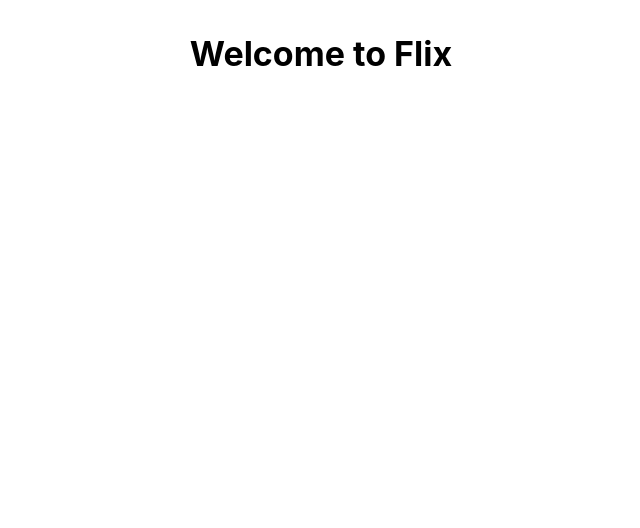
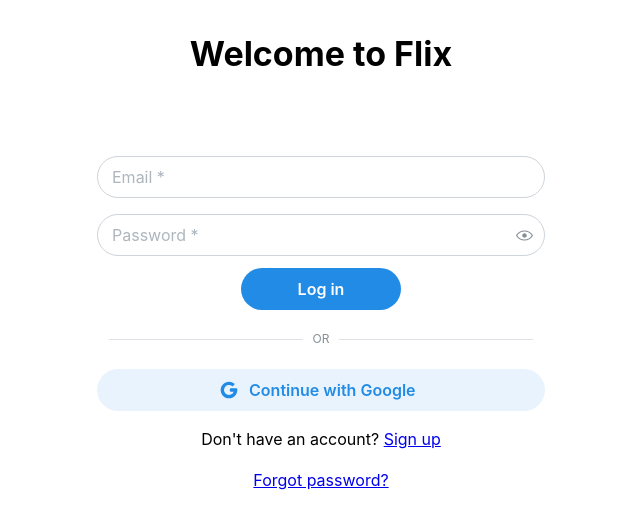
Before and after one commit to mehulbasu/networks-project, a React (Vite) app in the folder networks-frontend/: page / in a window 1280 px wide. Shown: the top 528 px of the page, without its empty margins (319-959 px from the left). Built offline with nearby package versions, Linux system fonts and the light colour scheme.

Commit message:
Added components for auth

```diff
--- a/networks-frontend/index.html
+++ b/networks-frontend/index.html
@@ -3,7 +3,7 @@
   <head>
     <meta charset="UTF-8" />
     <meta name="viewport" content="width=device-width, initial-scale=1.0" />
-    <title>Not Google Photos</title>
+    <title>Flix</title>
   </head>
   <body>
     <div id="root"></div>
--- /dev/null
+++ b/networks-frontend/src/components/Auth/Auth.jsx
@@ -0,0 +1,118 @@
+import { useState } from 'react';
+import { Text, Container } from '@mantine/core';
+import {
+    createUserWithEmailAndPassword,
+    browserLocalPersistence,
+    setPersistence,
+    signInWithEmailAndPassword,
+    sendPasswordResetEmail,
+} from 'firebase/auth';
+import { useForm } from '@mantine/form';
+import { auth } from '../../utils/firebase';
+import ResetEmailForm from './ResetEmailForm';
+import SignupLoginForm from './SignupLoginForm';
+import './Auth.scss';
+
+// TODO: Navigate after auth
+/**
+ * Renders modals with a form for signing up, logging in, or resetting password
+ */
+function Auth() {
+    const [exists, setExists] = useState(true);
+    const [reset, setReset] = useState(false);
+    const [emailSent, setEmailSent] = useState(false);
+    const [authCompleted, setAuthCompleted] = useState(false);
+
+    // Form for email and password signing up or logging in
+    const credentials = useForm({
+        mode: 'uncontrolled',
+        initialValues: {
+            email: '',
+            password: '',
+        },
+
+        validate: {
+            email: (value) => (/^\S+@\S+\.\S+$/.test(value) ? null : 'Invalid email'),
+            password: (value) =>
+                value.length >= 8 ? null : 'Password must be at least 8 characters long',
+        },
+    });
+
+    // Form for email input when resetting password
+    const emailReset = useForm({
+        mode: 'uncontrolled',
+        initialValues: {
+            email: '',
+        },
+
+        validate: {
+            email: (value) => (/^\S+@\S+\.\S+$/.test(value) ? null : 'Invalid email'),
+        },
+    });
+
+    // Using form inputs to sign up or log in
+    const handleAuth = async (email, password) => {
+        try {
+            setAuthCompleted(true);
+            await setPersistence(auth, browserLocalPersistence);
+            await (exists
+                ? signInWithEmailAndPassword(auth, email, password)
+                : createUserWithEmailAndPassword(auth, email, password));
+        } catch (error) {
+            // Setting errors to 'credentials' form fields
+            setAuthCompleted(false);
+            const errorCode = error.code;
+            const errorMessage = error.message;
+            console.log(errorCode, errorMessage);
+            switch (errorCode) {
+                case 'auth/email-already-in-use':
+                    credentials.setFieldError('email', 'Email already in use');
+                    break;
+                case 'auth/invalid-credential':
+                    credentials.setFieldError('password', 'Invalid email or password');
+                    break;
+                default:
+                    window.alert('Something went wrong. Please try again later.');
+            }
+        }
+    };
+
+    // Sending password reset email
+    const handleReset = async (email) => {
+        sendPasswordResetEmail(auth, email)
+            .then(() => {
+                setEmailSent(true);
+            })
+            .catch((error) => {
+                const errorCode = error.code;
+                const errorMessage = error.message;
+                console.log(errorCode, errorMessage);
+            });
+    };
+
+    return (
+        <>
+            <Container className='auth-container'>
+                {reset ? (
+                    <ResetEmailForm
+                        emailSent={emailSent}
+                        emailReset={emailReset}
+                        handleReset={handleReset}
+                    />
+                ) : (
+                    <SignupLoginForm
+                        credentials={credentials}
+                        handleAuth={handleAuth}
+                        exists={exists}
+                        setReset={setReset}
+                        setExists={setExists}
+                        authCompleted={authCompleted}
+                        setAuthCompleted={setAuthCompleted}
+                    />
+                )}
+            </Container>
+        </>
+    );
+}
+
+export default Auth;
--- /dev/null
+++ b/networks-frontend/src/components/Auth/Auth.scss
@@ -0,0 +1,8 @@
+.auth-button {
+    min-width: 10rem;
+}
+
+.auth-container {
+    margin-top: 5rem;
+    max-width: 30rem;
+}
--- /dev/null
+++ b/networks-frontend/src/components/Auth/GoogleSSO.jsx
@@ -0,0 +1,39 @@
+import { useEffect, useContext } from 'react';
+import {
+   signInWithPopup,
+   GoogleAuthProvider,
+   setPersistence,
+   browserLocalPersistence,
+} from 'firebase/auth';
+import { auth } from '../../utils/firebase';
+import { Button } from '@mantine/core';
+import { IconBrandGoogleFilled } from '@tabler/icons-react';
+
+// If you encounter issues on mobile, it may be because local domain has not been authorized in Firebase.
+function GoogleSSO({ setAuthCompleted }) {
+   const signInWithGoogle = async () => {
+      setAuthCompleted(true);
+      await setPersistence(auth, browserLocalPersistence);
+      const provider = new GoogleAuthProvider();
+      provider.setCustomParameters({ prompt: 'select_account' });
+      signInWithPopup(auth, provider).catch((error) => {
+         setAuthCompleted(false);
+         console.error(error.code, error.message);
+      });
+   };
+
+   return (
+      <>
+         <Button
+            leftSection={<IconBrandGoogleFilled size='20'/>}
+            variant='light'
+            size='md'
+            radius='xl'
+            onClick={signInWithGoogle}>
+            Continue with Google
+         </Button>
+      </>
+   );
+}
+
+export default GoogleSSO;
--- /dev/null
+++ b/networks-frontend/src/components/Auth/ResetEmailForm.jsx
@@ -0,0 +1,47 @@
+import { Text, TextInput, Button } from '@mantine/core';
+
+// TODO: Option to return to login form
+const ResetEmailForm = ({ emailSent, emailReset, handleReset }) => {
+    return (
+        <>
+            {emailSent ? (
+                <Text align='center' mb='md' fz='md' c='gray'>
+                    An email has been sent to reset your password.
+                </Text>
+            ) : (
+                <>
+                    <Text align='center' mb='md' fz='md' c='gray'>
+                        Enter your email address to reset your password.
+                    </Text>
+                    <form onSubmit={emailReset.onSubmit((values) => handleReset(values.email))}>
+                        <TextInput
+                            required
+                            size='md'
+                            placeholder='Email *'
+                            radius='xl'
+                            key={emailReset.key('email')}
+                            error={emailReset.errors}
+                            {...emailReset.getInputProps('email')}
+                        />
+                        <div
+                            style={{
+                                display: 'flex',
+                                justifyContent: 'center',
+                                marginTop: '1rem',
+                            }}>
+                            <Button
+                                type='submit'
+                                miw='12rem'
+                                size='md'
+                                radius='xl'>
+                                Send email
+                            </Button>
+                        </div>
+                    </form>
+                </>
+            )}
+        </>
+    );
+};
+
+export default ResetEmailForm;
--- /dev/null
+++ b/networks-frontend/src/components/Auth/SignupLoginForm.jsx
@@ -0,0 +1,83 @@
+import { TextInput, PasswordInput, Button, Text, Divider, Stack } from '@mantine/core';
+import { Link } from 'react-router-dom';
+import GoogleSSO from './GoogleSSO';
+
+const SignupLoginForm = ({
+    credentials,
+    handleAuth,
+    exists,
+    setReset,
+    setExists,
+    authCompleted,
+    setAuthCompleted,
+}) => {
+    const switchLogin = (value) => {
+        credentials.clearErrors();
+        setExists(value);
+    };
+
+    return (
+        <>
+            <form
+                onSubmit={credentials.onSubmit((values) => handleAuth(values.email, values.password))}>
+                <TextInput
+                    required
+                    size='md'
+                    placeholder='Email *'
+                    radius='xl'
+                    key={credentials.key('email')}
+                    error={credentials.errors}
+                    {...credentials.getInputProps('email')}
+                />
+                <PasswordInput
+                    required
+                    size='md'
+                    placeholder='Password *'
+                    radius='xl'
+                    mt='md'
+                    key={credentials.key('password')}
+                    error={credentials.errors}
+                    {...credentials.getInputProps('password')}
+                />
+                <div style={{ display: 'flex', justifyContent: 'center', marginTop: '0.75rem' }}>
+                    <Button
+                        className='auth-button'
+                        type='submit'
+                        loading={authCompleted}
+                        size='md'
+                        radius='xl'>
+                        {exists ? 'Log in' : 'Sign up'}
+                    </Button>
+                </div>
+            </form>
+            <Divider mx='sm' my='lg' label='OR' labelPosition='center' />
+            <Stack align='stretch'>
+                <GoogleSSO setAuthCompleted={setAuthCompleted} close={close} />
+                {exists ? (
+                    <Text ta='center'>
+                        Don&apos;t have an account?{' '}
+                        <Link className='links' onClick={() => switchLogin(false)}>
+                            Sign up
+                        </Link>
+                    </Text>
+                ) : (
+                    <Text ta='center'>
+                        Already have an account?{' '}
+                        <Link className='links' onClick={() => switchLogin(true)}>
+                            Log in
+                        </Link>
+                    </Text>
+                )}
+                {exists ? (
+                    <Text ta='center'>
+                        <Link className='links' onClick={() => setReset(true)}>
+                            Forgot password?
+                        </Link>
+                    </Text>
+                ) : null}
+            </Stack>
+        </>
+    );
+};
+
+export default SignupLoginForm;
--- a/networks-frontend/src/components/Home.jsx
+++ b/networks-frontend/src/components/Home.jsx
@@ -1,4 +1,5 @@
-import { Container, Center, Title } from '@mantine/core';
+import { Container, Title } from '@mantine/core';
+import Auth from './Auth/Auth';
 import './Home.scss';
 
 // TODO: Navbar
@@ -6,9 +7,8 @@
     return (
         <>
             <Container className='page-container'>
-                <Center>
-                    <Title>Welcome to Flix</Title>
-                </Center>
+                <Title ta='center'>Welcome to Flix</Title>
+                <Auth />
             </Container>
         </>
     )
```
